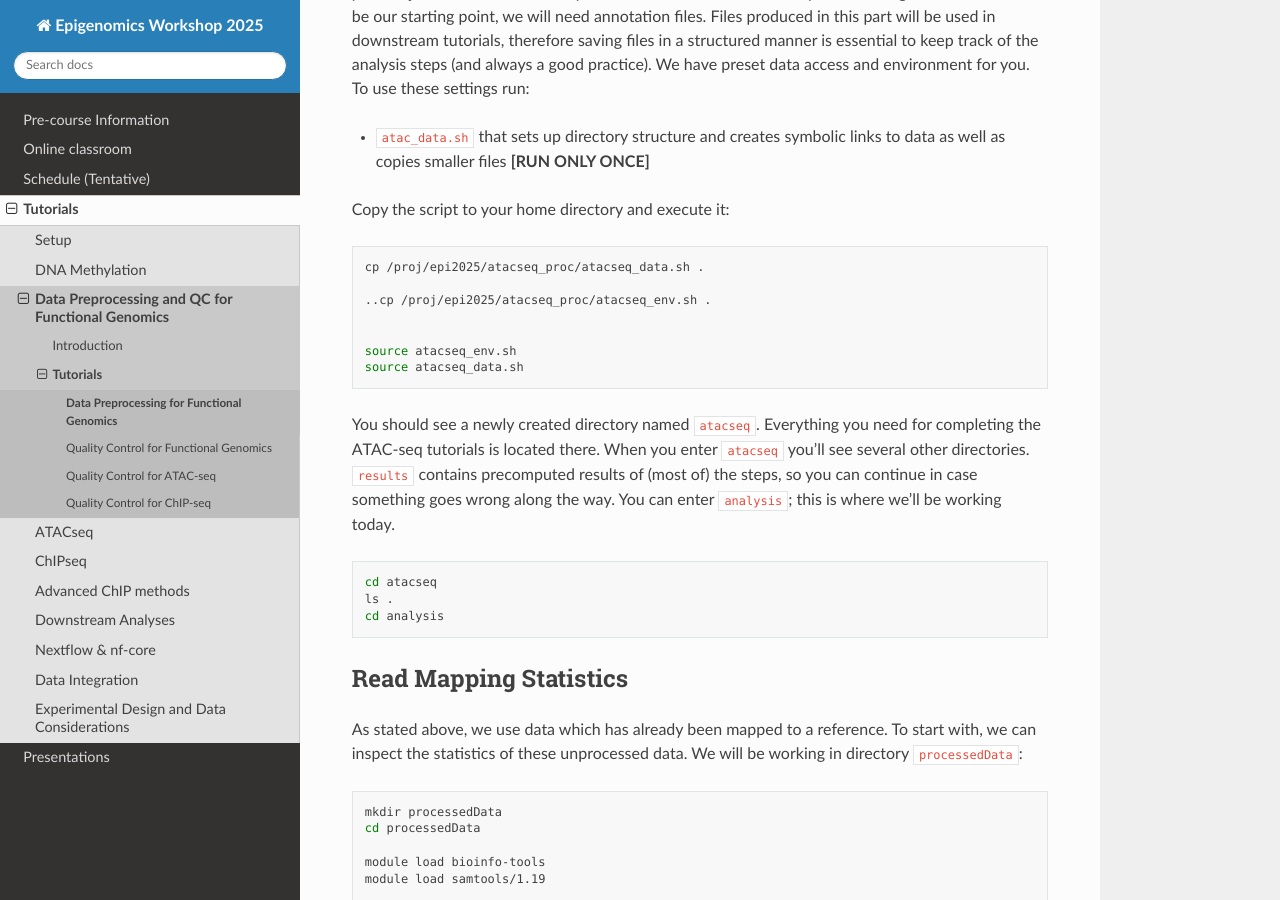
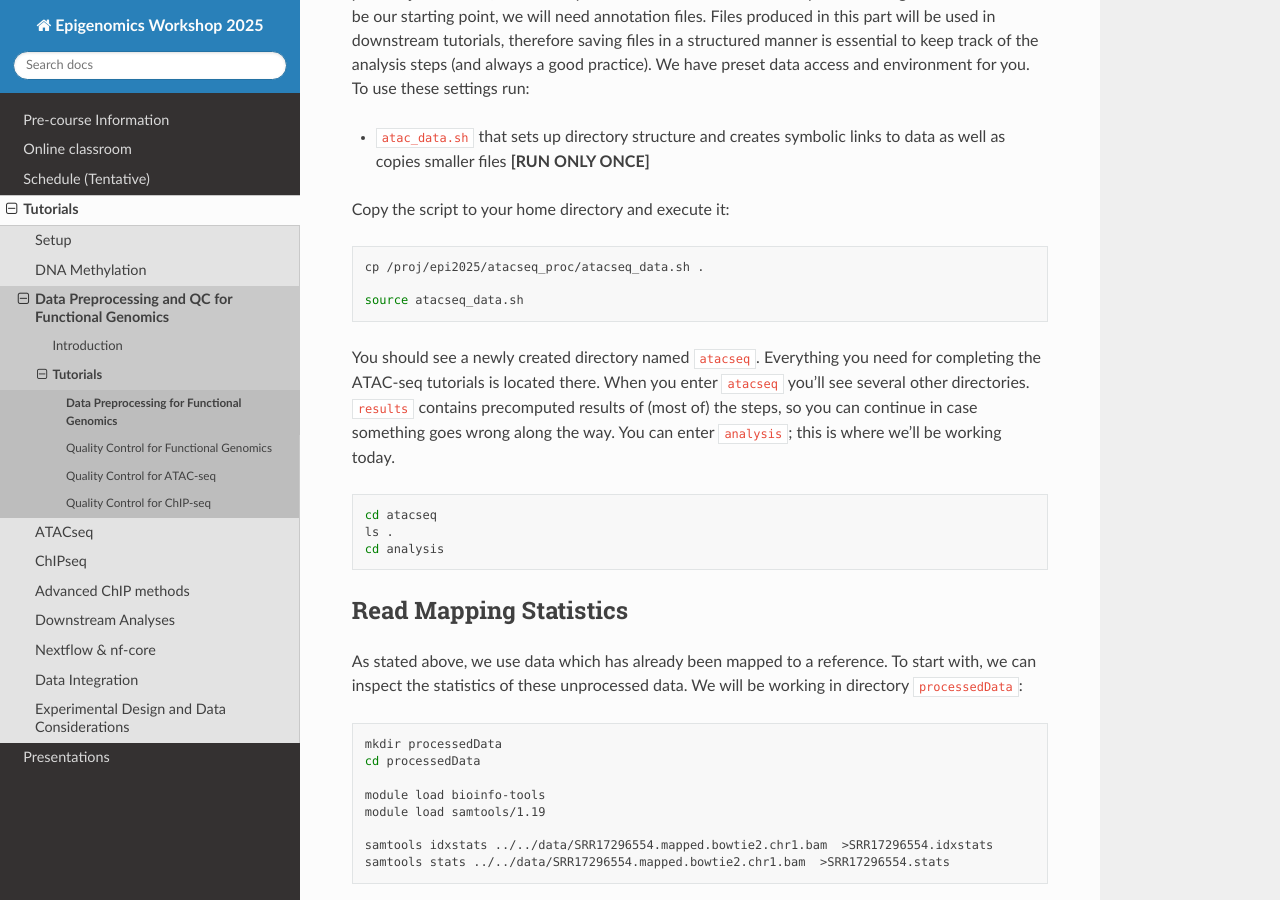
Before and after one commit to NBISweden/workshop-epigenomics-RTDs, a Sphinx documentation site: the page built from docs/content/tutorials/data-preproc/data-preproc.rst, in a window 1280 px wide and 900 px high, scrolled down 2451 px. Built offline with Sphinx 7.4.7 and the Read the Docs theme 3.1.0, drawn with Linux system fonts in a browser that asks for light colours.

Commit message:
Update data-preproc.rst

```diff
--- a/docs/content/tutorials/data-preproc/data-preproc.rst
+++ b/docs/content/tutorials/data-preproc/data-preproc.rst
@@ -144,10 +144,6 @@ Copy the script to your home directory and execute it:
 
   cp /proj/epi2025/atacseq_proc/atacseq_data.sh .
 
-  ..cp /proj/epi2025/atacseq_proc/atacseq_env.sh .
-
-
-  source atacseq_env.sh
   source atacseq_data.sh
 
 
```
